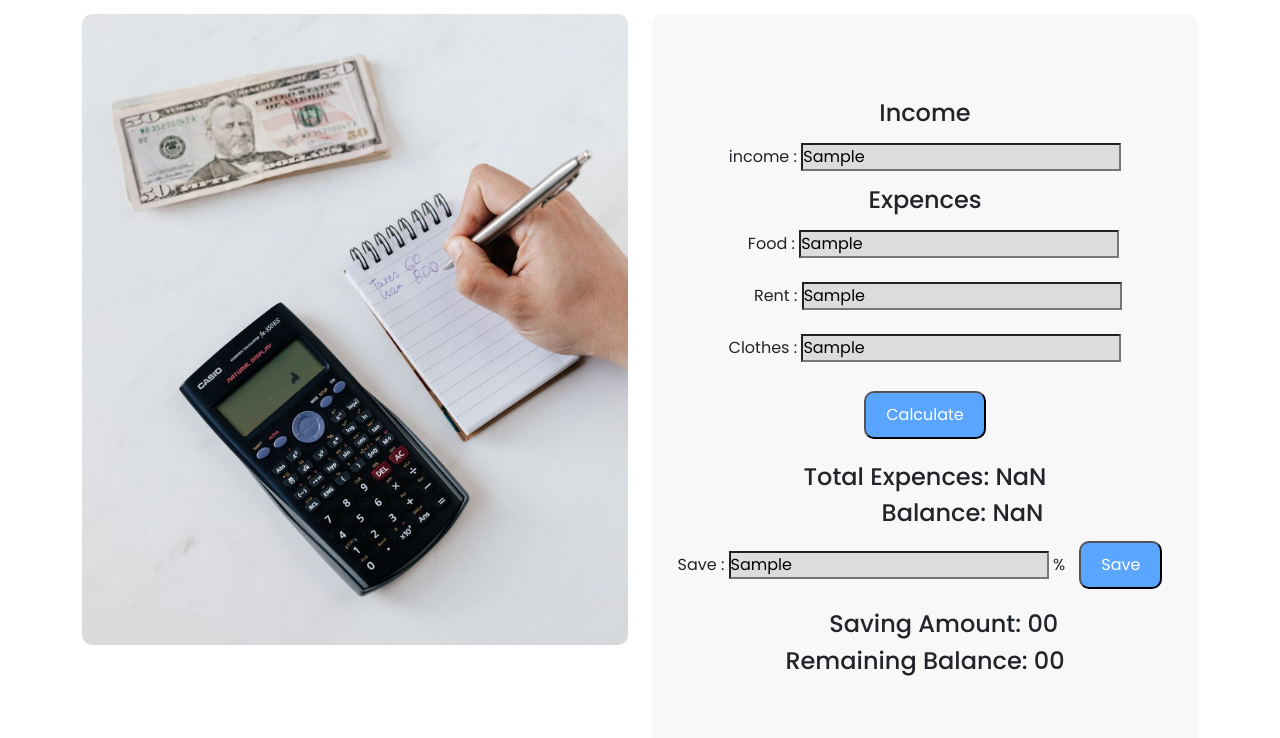
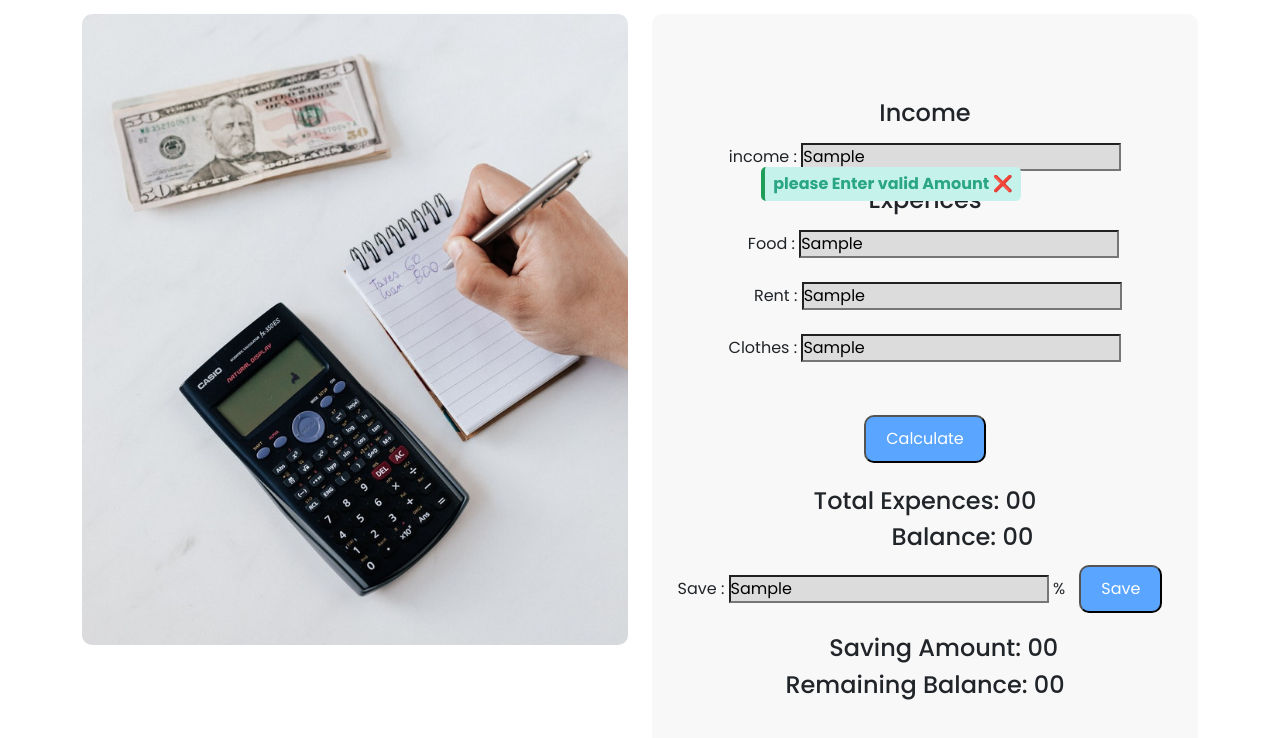
Before and after one commit to Kader-Goni/Calculate-Savings, a plain HTML site: page index.html in a window 1280 px wide. Both pictures are taken after typing "Sample", "Sample", "Sample", "Sample", "Sample" into the empty fields and a click on the button "Calculate". Shown: the part 74-812 px from the top of the page. Drawn offline with nearby package versions, Linux system fonts and the light colour scheme.

Commit message:
All Done

```diff
--- a/css/style.css
+++ b/css/style.css
@@ -76,6 +76,20 @@ input {
   background-color: #dcdcdc;
 }
 
+.main-alert{
+    display: none;
+    padding: 5px 8px;
+    position: absolute;
+    top: 20%;
+    left: 20%;
+    border-radius: 5px;
+    background-color: rgb(197, 243, 235);
+    color: rgb(42, 165, 134);
+    font-weight: 700;
+    border-left: 4px solid #1e9e58;
+}
+
+
 /* ====================
     main section CSS ends
 ======================= */
--- a/index.html
+++ b/index.html
@@ -34,7 +34,8 @@
 
                     <!-- right side input field -->
                     <div class="col-md-6">
-                        <div class="text text-center">
+                        <div class="text text-center position-relative">
+                            <div class="position-relative">
                                 <h4 class="heading">Income</h4>
                                 <label for="income-input">income :</label>
                                 <input id="income-input" type="text">
@@ -48,6 +49,12 @@
                                 <br> <br>
                                 <label for="cloth-input">Clothes :</label>
                                 <input id="cloth-input" type="text">
+
+								<!-- error notify -->
+                                <div id="alert-2" class="main-alert">
+                                    <p class="p-0 m-0">Your have not Enf Money <span onclick="removeAlert('alert-2')">❌</span></p>
+                                </div>
+                            </div>
 
                             <br> <br>
                             <button id="calculate-btn" onclick="calculate()" class="button mb-4">Calculate</button>
@@ -69,8 +76,11 @@
 
                             <h4>Remaining Balance: <span id="remaining-balance">00</span></h4>
 
+							<!-- error notify -->
+                            <div id="alert-1" class="main-alert">
+                                <p class="p-0 m-0">please Enter valid Amount <span onclick="removeAlert('alert-1')">❌</span></p>
                             </div>
-
+                        </div>
                     </div>
                 </div>
             </div>
--- a/js/app.js
+++ b/js/app.js
@@ -1,42 +1,79 @@
-// Calculate Function
+
+// =====Calculate Function =========
 function calculate(){
-    const foodCost = document.getElementById('food-input').value;
-    const rentCost = document.getElementById('rent-input').value;
-    const clothesCost = document.getElementById('cloth-input').value;
-    let totalCost = parseFloat(foodCost) + parseFloat(rentCost) + parseFloat(clothesCost);
+    const foodCost = document.getElementById('food-input');
+    const foodCostVlue = parseFloat(foodCost.value);
+
+    const rentCost = document.getElementById('rent-input');
+    const rentCostVlue = parseFloat(rentCost.value);
+
+    const clothesCost = document.getElementById('cloth-input');
+    const clothesCostVlue = parseFloat(clothesCost.value);
+
+    let totalCost = parseInt(foodCostVlue + rentCostVlue + clothesCostVlue);
 
     // expenses calculate
     const expenses = document.getElementById('total-expenses');
-    const expensesText = expenses.innerText;
-    const totalExpenses = expensesText;
-    expenses.innerText = parseFloat(totalExpenses) + totalCost;
-    expenses.innerText = totalCost;
+
+    // error handaler
+    if(foodCostVlue > 0 && rentCostVlue > 0 && clothesCostVlue > 0){
+        expenses.innerText = totalCost;
+    }else{
+        validation("alert-1");
+        return expenses.innerText = '00';
+    }
 
     // balance calculate
     const incomeValue = document.getElementById('income-input').value;
     const balanceOutput = document.getElementById('balance');
-    let totalBalance = parseFloat(incomeValue) - totalCost;
-    balanceOutput.innerText = totalBalance;
 
-    return totalBalance;
+    // error handaler
+    if(incomeValue < totalCost){
+        validation("alert-2");
+        return balanceOutput.innerText = '00'
+    }
+    else if(incomeValue > 0){
+        balanceOutput.innerText = parseFloat(incomeValue) - totalCost;
+    }else{
+        validation("alert-1");
+        return balanceOutput.innerText = '00';
+    }
 }
 
-
-// SaveMoney Function
+// =====SaveMoney Function =========
 function saveMoney(){
     // saving balance
     const incomeValue = document.getElementById('income-input').value;
     const saveInput = document.getElementById('saving-input').value;
     const saveMoney = parseFloat(incomeValue) * parseFloat(saveInput) / 100 ;
 
+
+
     // saving ammount
     const savingAmmount = document.getElementById('saving-amount');
-    const savingAmmountText = savingAmmount.innerText;
-    savingAmmount.innerText = saveMoney;
 
+    if(saveInput > 0){
+        savingAmmount.innerText = saveMoney;
+    }else{
+        validation("alert-1");
+        return savingAmmount.innerText = '00';
+    }
     // remaining balance
     const previousBlance = document.getElementById('balance').innerText;
     const remainingCalculate = parseFloat(previousBlance) - saveMoney;
+
     document.getElementById('remaining-balance').innerText = remainingCalculate;
+}
 
+
+
+// =====INPUT VALIDATION FUNCTION PART=========
+function validation(id1){
+    const alert1 = document.getElementById(id1);
+    alert1.style.display = 'block'
 }
+
+// =======REMOVE ALERT FUNCTION======
+function removeAlert(id1){
+    document.getElementById(id1).style.display = 'none'
+}
```
Lines whose indentation alone changed are shown as unchanged.
